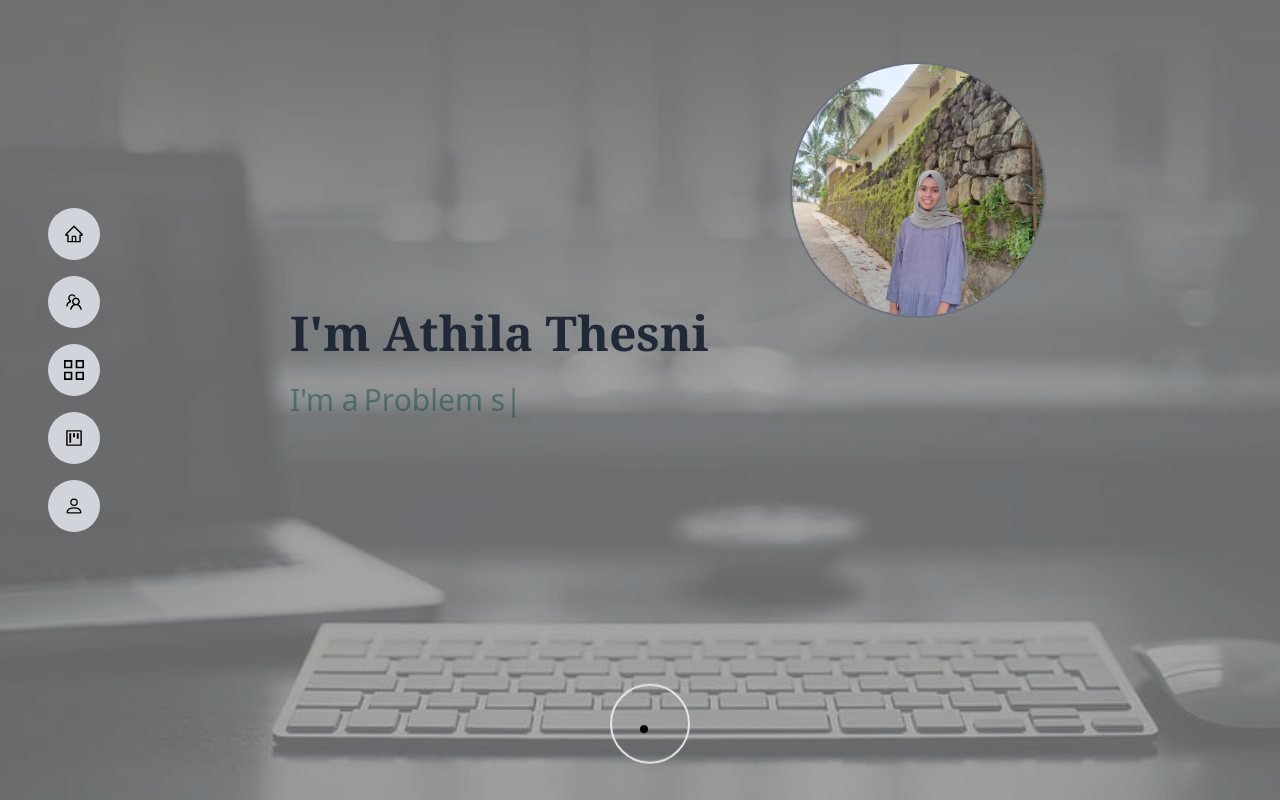
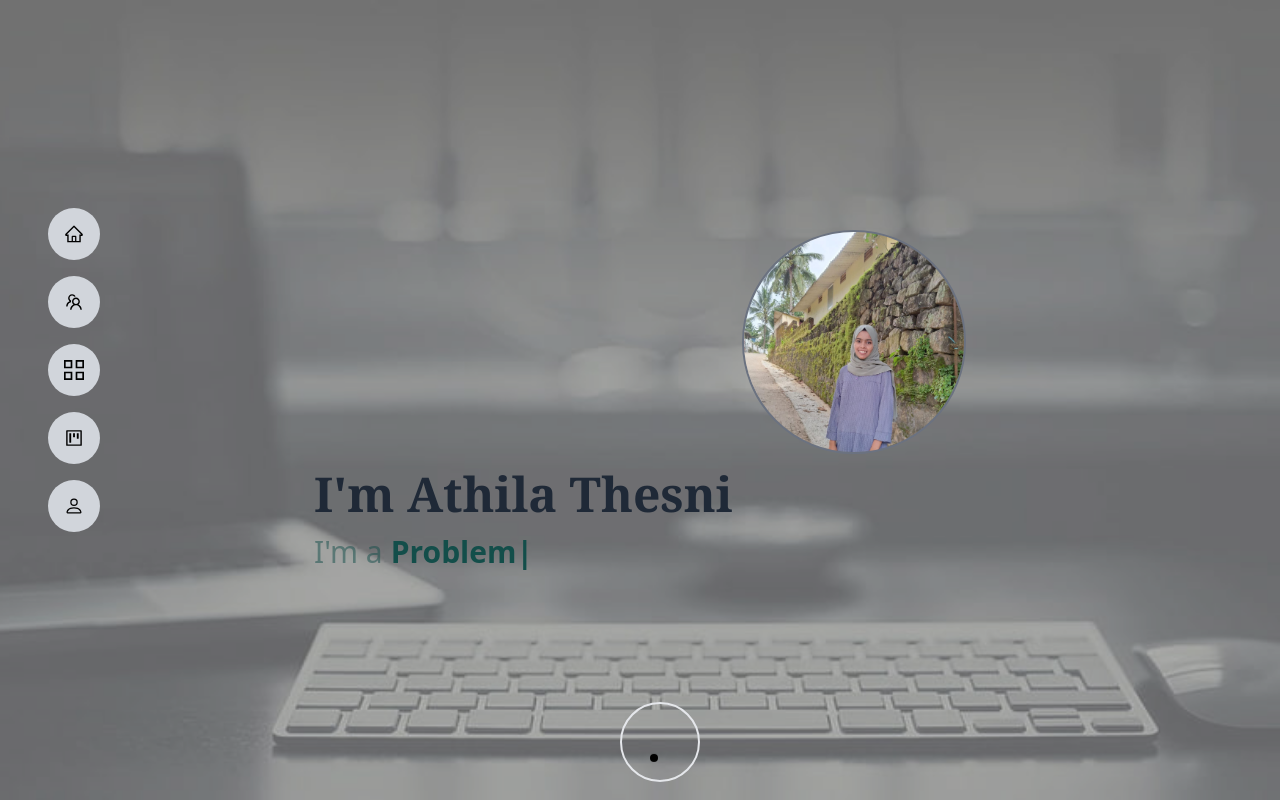
Before and after one commit to Athilathesni/portfolioreact, a React (Vite) app in the folder portfolio/: page / in a window 1280 px wide. Shown: the top 800 px of the page. Built offline with nearby package versions, Linux system fonts and the light colour scheme.

Commit message:
file added

```diff
--- a/portfolio/src/components/Main.jsx
+++ b/portfolio/src/components/Main.jsx
@@ -1,48 +1,116 @@
+// import React from "react";
+// import { TypeAnimation } from 'react-type-animation';
+
+
+// const Main = () => {
+//     return (
+//         <div id="main">
+//             <img className="w-full h-screen object-cover" src="/src/portfolio.jpg" alt="Background" />
+//             <div className='w-full h-screen absolute top-0 left-0 bg-white/40'>
+//                 <div className='max-w-[700px] m-auto h-full flex flex-col justify-center lg:items-start items-center text-blue-950'>
+//                     {/* Profile Picture */}
+//                     <img
+//                         className="w-64 h-64 rounded-full border-2 ms-[500px] border-gray-500 "
+//                         src="/src/me.jpeg"
+//                         alt="Athila Thesni"
+//                     />
+
+//                     <h1 className='animate-bounce sm:text-5xl text-4xl font-bold text-gray-800 font-serif '>
+//                         I'm Athila Thesni
+//                     </h1>
+
+//                     <h2 className='flex sm:text-3xl text-2xl pt-4 text-teal-900 text-opacity-50'>
+//                         I'm a
+//                         <TypeAnimation
+//                             sequence={[
+//                                 'Developer',
+//                                 2000,
+//                                 'Coder',
+//                                 2000,
+//                                 'Problem solver',
+//                                 2000,
+//                             ]}
+//                             wrapper='div'
+//                             cursor={true}
+//                             repeat={Infinity}
+//                             style={{ fontSize: '1em', paddingLeft: '5px' }}
+//                         />
+//                     </h2>
+
+//             <div class="mt-[280px] flex">
+//             <div class="relative mx-auto h-10 w-10">
+//           <div class="relative ml-80 h-20 w-20 animate-bounce rounded-full border-2">
+//           <div class="absolute bottom-0 right-10">
+//           <div class="relative h-40 animate-bounce">
+//           <div class="absolute bottom-0 right-0 h-2 w-2 rounded-full bg-black"></div>
+//         </div>
+//       </div>
+//     </div>
+//   </div>
+// </div>
+//                 </div>
+//             </div>
+//         </div>
+
+//     )
+// }
+
+// export default Main;
+
+
+
+
+
 import React from "react";
-import { TypeAnimation } from 'react-type-animation';
-
+import { TypeAnimation } from "react-type-animation";
 
 const Main = () => {
   return (
-        <div id="main">
-            <img className="w-full h-screen object-cover" src="/src/portfolio.jpg" alt="Background" />
-            <div className='w-full h-screen absolute top-0 left-0 bg-white/40'>
-                <div className='max-w-[700px] m-auto h-full flex flex-col justify-center lg:items-start items-center text-blue-950'>
-                    {/* Profile Picture */}
+    <div id="main" className="relative w-full h-screen">
+      {/* Background Image */}
       <img
-                        className="w-64 h-64 rounded-full border-2 ms-[500px] border-gray-500 "
+        className="absolute inset-0 w-full h-full object-cover"
+        src="/src/portfolio.jpg"
+        alt="Background"
+      />
+
+      {/* Overlay */}
+      <div className="absolute inset-0 bg-white/40 flex flex-col justify-center items-center">
+        <div className="max-w-[700px] w-full px-6 text-center lg:text-left">
+          {/* Profile Picture (Right Side) */}
+          <div className="flex justify-end">
+            <img
+              className="w-40 h-40 sm:w-48 sm:h-48 lg:w-56 lg:h-56 rounded-full border-2 border-gray-500"
               src="/src/me.jpeg"
               alt="Athila Thesni"
             />
+          </div>
 
-                    <h1 className='animate-bounce sm:text-5xl text-4xl font-bold text-gray-800 font-serif '>
+          {/* Heading */}
+          <h1 className="mt-4 text-3xl sm:text-4xl lg:text-5xl font-bold text-gray-800 font-serif">
             I'm Athila Thesni
           </h1>
 
-                    <h2 className='flex sm:text-3xl text-2xl pt-4 text-teal-900 text-opacity-50'>
+          {/* Animated Text */}
+          <h2 className="flex justify-center lg:justify-start items-center gap-2 text-lg sm:text-2xl lg:text-3xl pt-4 text-teal-900 text-opacity-50">
             I'm a
             <TypeAnimation
-                            sequence={[
-                                'Developer',
-                                2000,
-                                'Coder',
-                                2000,
-                                'Problem solver',
-                                2000,
-                            ]}
-                            wrapper='div'
+              sequence={["Developer", 2000, "Coder", 2000, "Problem solver", 2000]}
+              wrapper="span"
               cursor={true}
               repeat={Infinity}
-                            style={{ fontSize: '1em', paddingLeft: '5px' }}
+              className="text-teal-900 font-semibold"
             />
           </h2>
+        </div>
 
-            <div class="mt-[280px] flex">
-            <div class="relative mx-auto h-10 w-10">
-          <div class="relative ml-80 h-20 w-20 animate-bounce rounded-full border-2">
-          <div class="absolute bottom-0 right-10">
-          <div class="relative h-40 animate-bounce">
-          <div class="absolute bottom-0 right-0 h-2 w-2 rounded-full bg-black"></div>
+        {/* Bouncing Indicator (Centered Bottom) */}
+        <div className="absolute bottom-10">
+             <div className="relative h-10 w-10">
+            <div className="relative h-20 w-20 animate-bounce rounded-full border-2">
+            <div className="absolute bottom-0 right-10">
+             <div className="relative h-20 animate-bounce">
+             <div className="absolute bottom-0 right-0 h-2 w-2 rounded-full bg-black"></div>
             </div>
         </div>
         </div>
@@ -50,9 +118,7 @@ const Main = () => {
     </div>
     </div>
 </div>
-        </div>
-
-    )
+         );
         }
 
         export default Main;
```
Also changed, not shown: portfolio/src/components/Contact.jsx (+41 -135 lines). Lines whose indentation alone changed are shown as unchanged.
